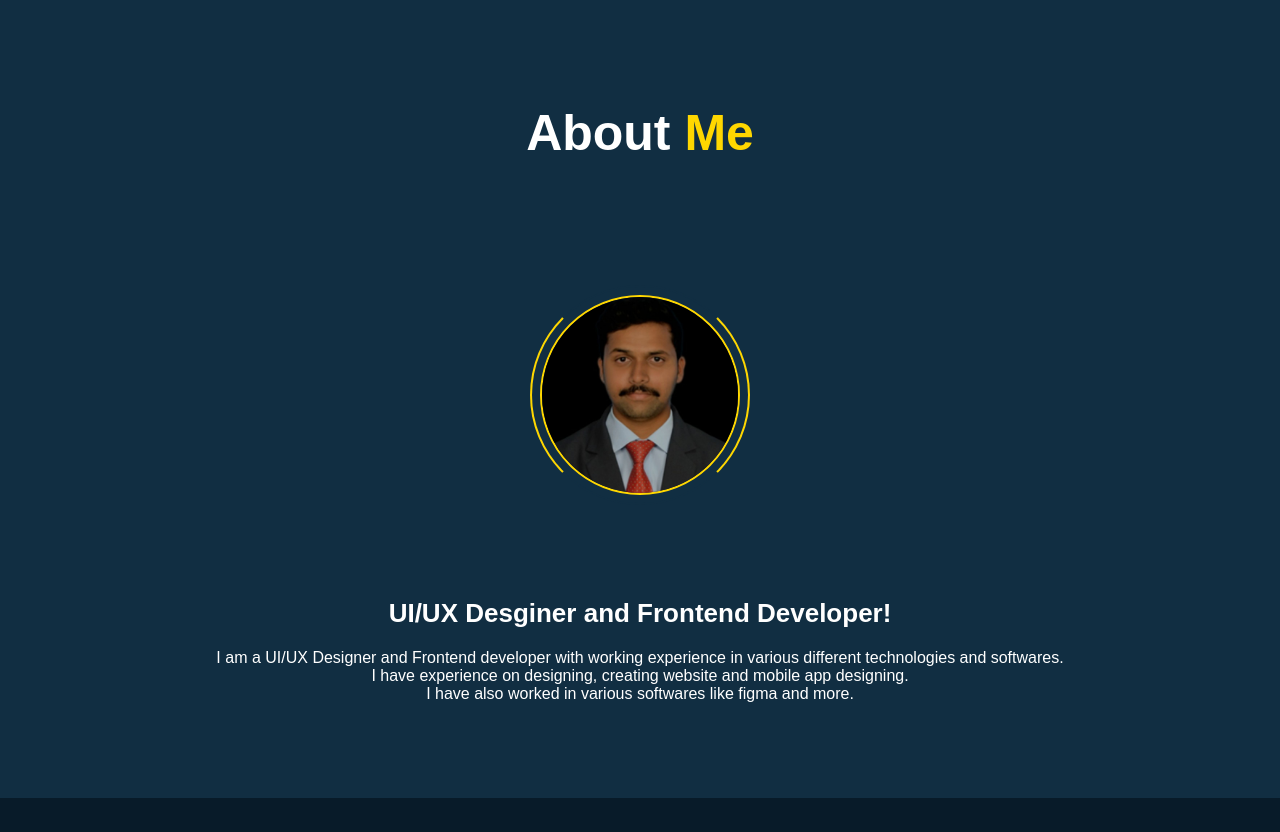
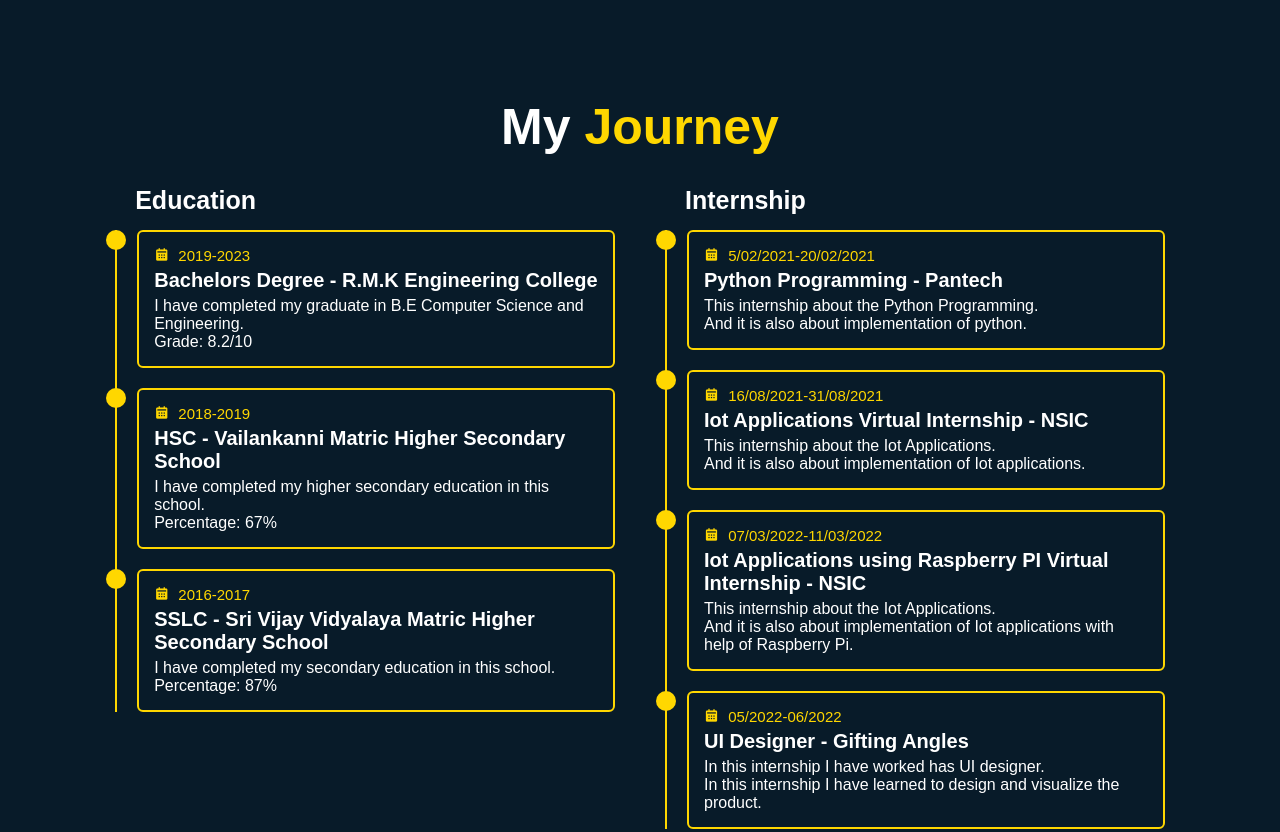
Before and after one commit to Dravid-123/sanjay.github.io, a plain HTML site: page index.html in a window 1280 px wide. Shown: the part 802-1634 px from the top of the page. Drawn offline with nearby package versions, Linux system fonts and the light colour scheme.

Commit message:
Add files via upload

```diff
--- a/index.html
+++ b/index.html
@@ -12,7 +12,6 @@
     <a href="#" class="logo">Dravid Sanjay</a>
     <nav class="navbar">
       <a href="#home">Home</a>
-      <a href="#about"> About</a>
       <a href="#education">Education</a>
       <a href="#projects">Projects</a>
     </nav>
@@ -29,26 +28,11 @@
         I have also worked in various softwares like figma and more.</p>
     </div>
     <div class="home-sci">
-      <a href="https://www.behance.net/draviducs1914"><i class='bx bxl-behance'></i></a>
+      <a href="https://www.behance.net/dravid_sanjay"><i class='bx bxl-behance'></i></a>
       <a href="https://github.com/Dravid-123"><i class='bx bxl-github'></i></a>
       <a href="https://www.linkedin.com/in/dravid-sanjay/"><i class='bx bxl-linkedin'></i></a>
     </div>
     <div class="home-imgHover"></div>
-  </section>
-
-  <section class="about" id="about">
-    <h2 class="heading">About <span>Me</span></h2>
-    <div class="about-img">
-      <img src="about.jpg" alt="">
-      <span class="cricle-spin"></span>
-    </div>
-    <div class="about-content">
-      <h3>UI/UX Desginer and Frontend Developer!</h3>
-      <p>I am a UI/UX Designer and Frontend developer with working experience in various different technologies and softwares.
-       <br>I have experience on designing, creating website and mobile app designing.
-       <br>I have also worked in various softwares like figma and more.</p>
-         </div>
-    </div>
   </section>
 
   <section class="education" id="education">
--- a/style.css
+++ b/style.css
@@ -163,43 +163,6 @@ section{
 span{
     color: var(--main-color);
 }
-.about-img{
-    position: relative;
-    width: 400px;
-    height:400px;
-    border-radius: 50%;
-    display: flex;
-    justify-content: center;
-    align-items: center;
-}
-.about-img img{
-    width: 50%;
-    border-radius: 50%;
-    border: .2rem solid var(--main-color);
-}
-.about-img .cricle-spin{
-    position: absolute;
-    top: 50%;
-    left: 50%;
-    transform: translate(-50%, -50%) rotate(0);
-    width: 55%;
-    height: 55%;
-    border-radius: 50%;
-    border-top: .2rem solid var(--second-bg-color);
-    border-bottom: .2rem solid var(--second-bg-color);
-    border-left: .2rem solid var(--main-color);
-    border-right: .2rem solid var(--main-color);
-}
-.about-content{
-    text-align: center;
-}
-.about-content h3{
-    font-size: 2.6rem;
-}
-.about-content p{
-    font-size: 1.6rem;
-    margin: 2rem 0 3rem;
-}
 .education{
     display: flex;
     justify-content: center;
```
